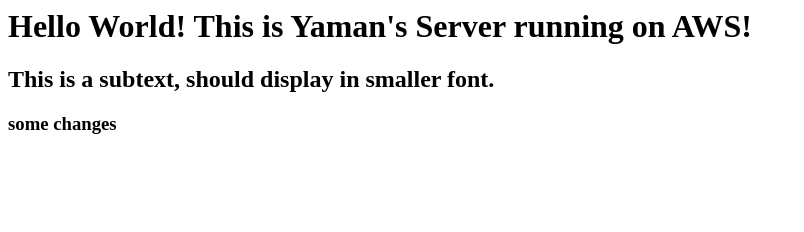
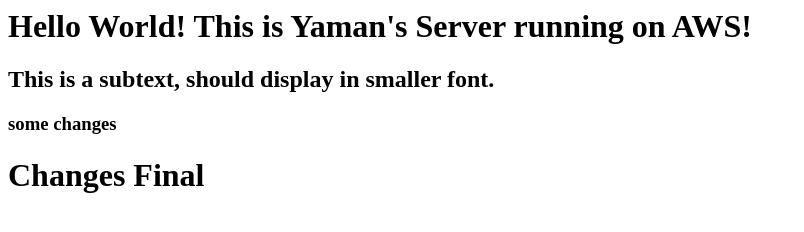
Before and after one commit to yshakya/learning-cicd, a plain HTML site: page index.html in a window 1280 px wide. Shown: the whole page, without its empty margins (0-804 px from the left). Drawn offline with Linux system fonts and the light colour scheme.

Commit message:
final test

```diff
--- a/index.html
+++ b/index.html
@@ -1,3 +1,5 @@
 <h1>Hello World! This is Yaman's Server running on AWS!</h1>
 <h2>This is a subtext, should display in smaller font.</h2>
 <h3>some changes</h3>
+
+<h1> Changes Final </h1>
```
